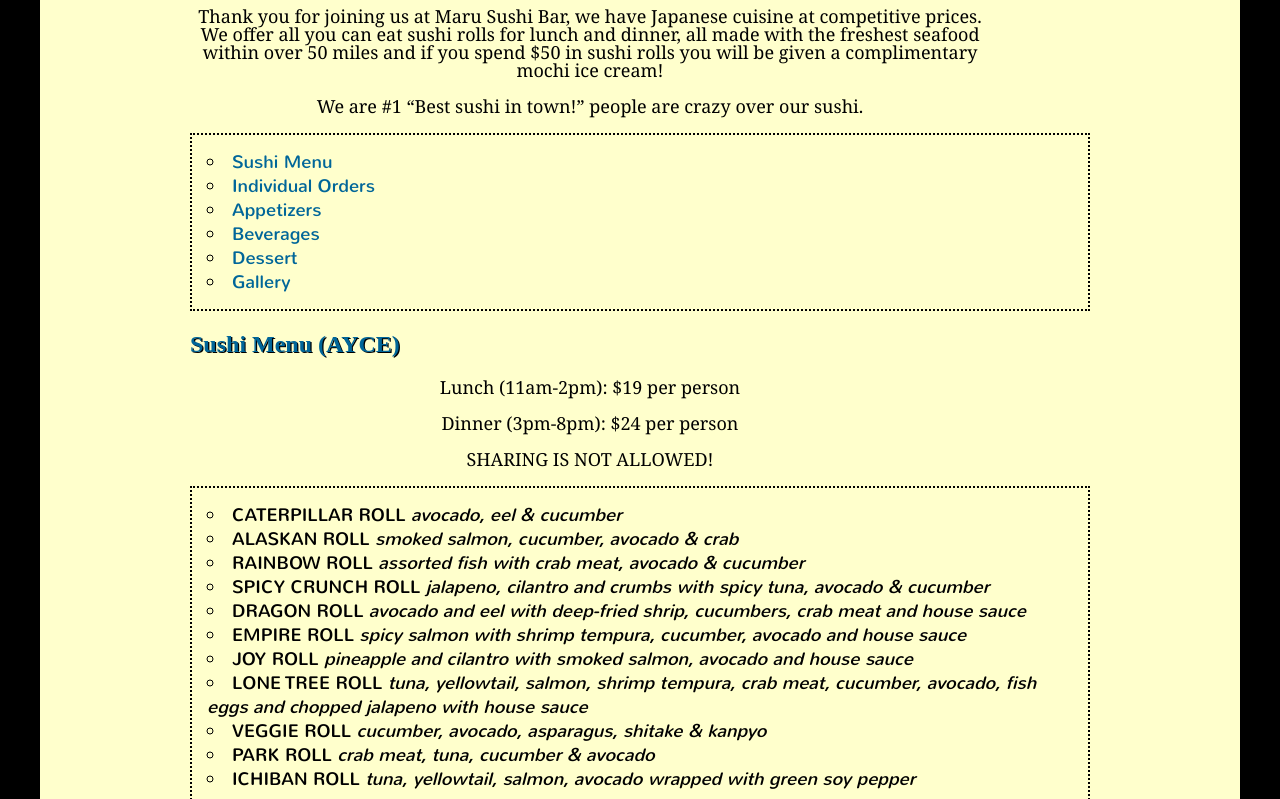
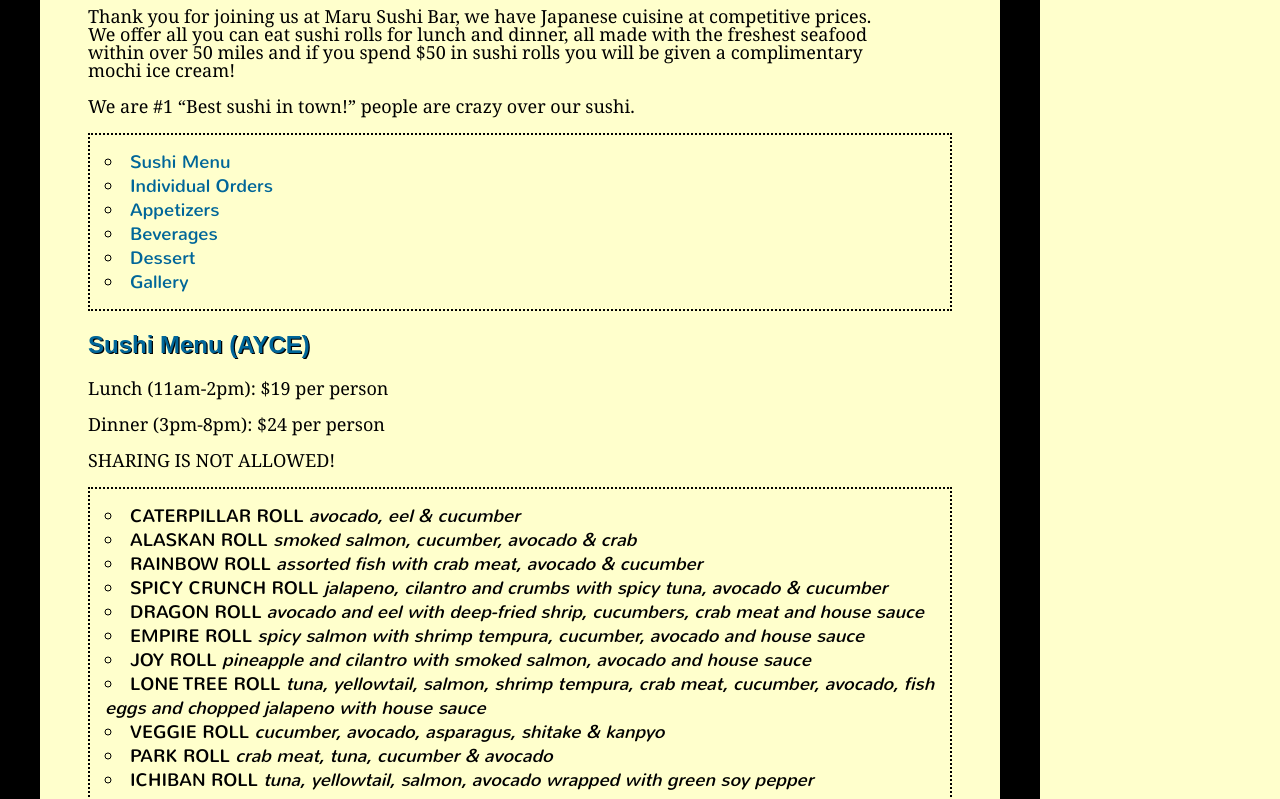
Before and after one commit to armiller1/DWS1, a plain HTML site: page index.html in a window 1280 px wide. Shown: the part 113-912 px from the top of the page. Drawn offline with Linux system fonts and the light colour scheme.

Commit message:
Project 3

```diff
--- a/createcss.css
+++ b/createcss.css
@@ -1,5 +1,5 @@
 #wrap{
-  width: 900px;
+  width: 90%;
   margin: 0 auto;
 }
 
@@ -12,6 +12,7 @@ body{
   margin-bottom: 0px;
   margin-left: 0px;
 }
+
 ul {
   list-style: inside circle;
   border: 2px dotted #000000;
@@ -29,6 +30,7 @@ a:hover {
   color: #9966FF;
   text-decoration: underline;
   }
+
 img {
     border: 2px;
     width: 150px;
@@ -44,7 +46,7 @@ h1{
 
 p{
   width: 800px;
-  text-align: center;
+  text-align: left;
   font-family: georgia;
   font-size: 18px;
   font-weight: normal;
@@ -67,6 +69,7 @@ ul{
    text-align: left;
    font: 18px "Nunito", Arial, helvetica, geneva, sans-serif;
 }
+
 .image:hover {
    display:inline-block;
    width:150px;
--- a/index.html
+++ b/index.html
@@ -4,6 +4,14 @@
    <link rel="stylesheet" type="text/css" href="createcss.css">
    <meta charset="utf-8"/>
    <title>Maru Sushi Bar</title>
+   <style>
+      body {
+         width:960px;
+         font-family: Arial, Verdana, sans-serif;
+         color: #000000;
+      }
+
+   </style>
 </head>
 <body>
   <div id="wrap">
@@ -27,6 +35,7 @@ people are crazy over our sushi.</p>
     <p>Lunch (11am-2pm): $19 per person</p>
     <p>Dinner (3pm-8pm): $24 per person</p>
     <p>SHARING IS NOT ALLOWED!</p>
+    <div id="menu">
     <ul>
         <li>CATERPILLAR ROLL <i>avocado, eel & cucumber</i></li>
         <li>ALASKAN ROLL <i>smoked salmon, cucumber, avocado & crab</i></li>
@@ -40,6 +49,7 @@ people are crazy over our sushi.</p>
         <li>PARK ROLL <i>crab meat, tuna, cucumber & avocado</i></li>
         <li>ICHIBAN ROLL <i>tuna, yellowtail, salmon, avocado wrapped with green soy pepper</i></li>
     </ul>
+    </div>
     <p id="orders"></p><h2>Individual Orders</h2>
     <p>If All You Can Eat is too much food to handle, you may always order each roll individually and only pay for what you are going to eat.</p>
     <ul>
@@ -86,8 +96,9 @@ people are crazy over our sushi.</p>
     <ul>
         <li>MOCHI ICE CREAM <i>chocolate, mango, strawberry, green tea, coffee, orange</i></li>
     </ul>
+    </div>
 
-
+    <div id="sidebar">
       <p id="gallery"><h2>Gallery</h2>
     <figure>
         <a class="image" href="Images/sushibarbig.jpg">
@@ -121,8 +132,6 @@ people are crazy over our sushi.</p>
             Ice Cold Mochi
         </figcaption>
     </figure>
-
-</div>
 </div>
 </body>
 </html>
```
Also changed, not shown: 1 other file. Lines whose indentation alone changed are shown as unchanged.
